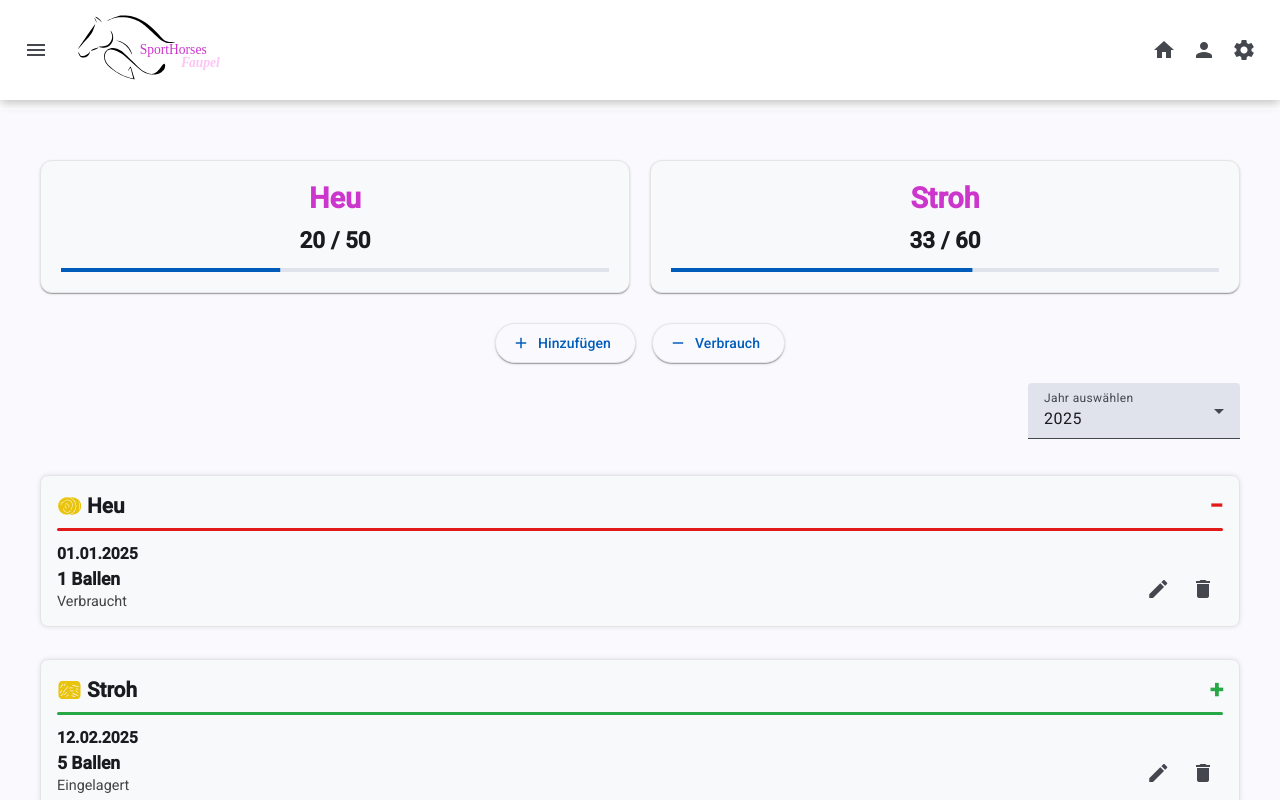
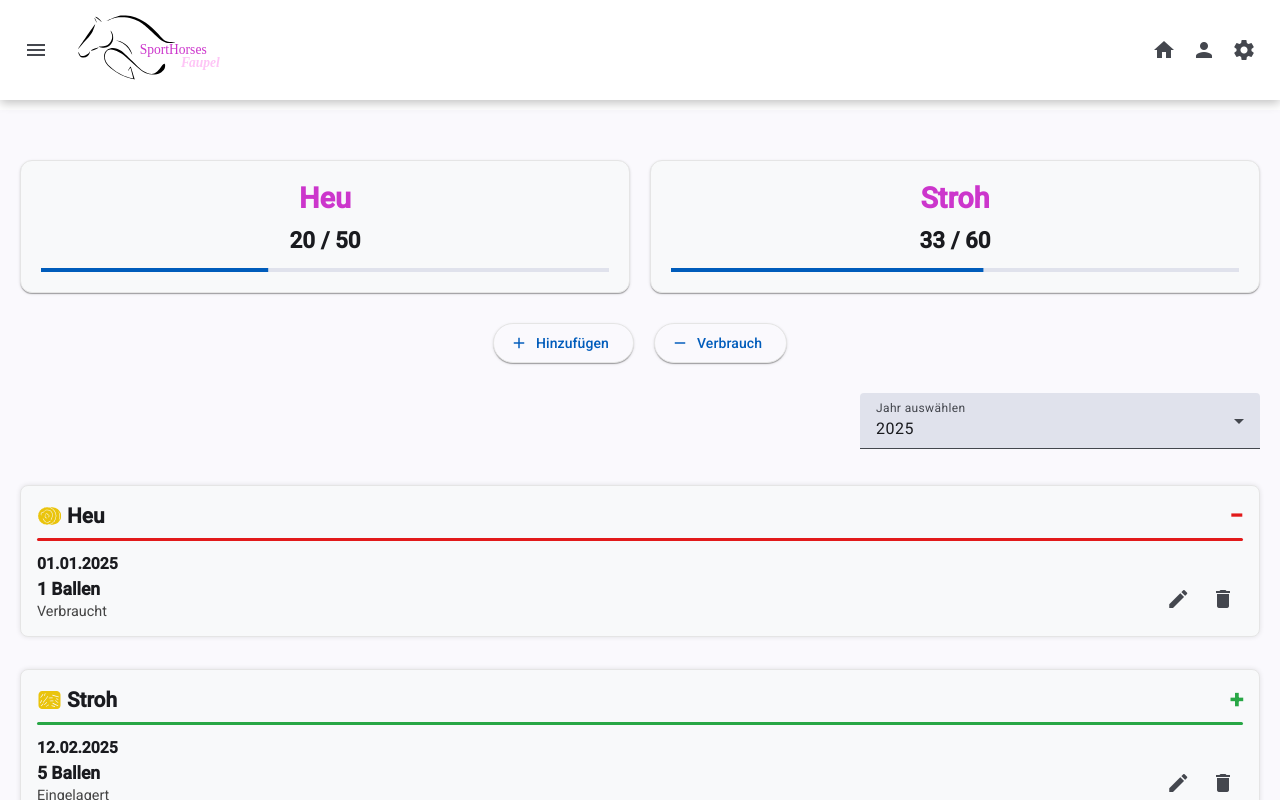
Before and after one commit to FabienneFaupel/sporthorses, an Angular app: page /feed in a window 1280 px wide. Built offline with nearby package versions, Linux system fonts and the light colour scheme.

Commit message:
design passt- add und remove btn funktion fehlt und preis bei add

```diff
--- a/src/app/pages/horse-feed-page/horse-feed-page.component.html
+++ b/src/app/pages/horse-feed-page/horse-feed-page.component.html
@@ -1,3 +1,5 @@
+<body>
+
 <div class="feed-container">
 
   <!-- Heu Card -->
@@ -87,3 +89,5 @@
   </div>
 </div>
 </div>
+
+</body>
--- a/src/app/pages/horse-feed-page/horse-feed-page.component.scss
+++ b/src/app/pages/horse-feed-page/horse-feed-page.component.scss
@@ -1,4 +1,8 @@
 @import '../../styles/colors.scss';
+
+body {
+min-width: 300px;
+}
 
 
 .feed-container {
@@ -7,7 +11,7 @@
   gap: 20px;
   margin: 30px auto;
   width: 100%;
-  max-width: 1200px;
+  max-width: 1500px;
 
   .feed-card {
     flex: 1; // Nimmt den verfügbaren Platz gleichmäßig ein
@@ -17,6 +21,7 @@
     padding: 20px;
     background-color: #f8f9fa;
     border: solid 1px #e5e5e5;
+    min-width: 150px;
 
     h2 {
       margin-bottom: 12px;
@@ -24,9 +29,6 @@
       font-size: 1.8rem;
       color: $secondarycolor;
     }
-
-
-
 
     .feed-value {
         display: flex;
@@ -43,7 +45,7 @@
   }
 
   // Responsiv: untereinander bei kleiner Breite
-  @media (max-width: 200px) {
+  @media (max-width: 250px) {
     flex-direction: column;
   }
 }
@@ -51,7 +53,7 @@
 .feed-actions {
   display: flex;
   justify-content: center;
-  gap: 16px;
+  gap: 20px;
   margin: 20px auto;
 }
 
@@ -61,10 +63,16 @@
 
 .year-filter {
   width: 100%;
-  max-width: 1200px;
+  max-width: 1500px;
   display: flex;
   justify-content: flex-end;
   margin: 0px auto;
+  margin-top: 30px;
+
+  mat-form-field {
+    width: 100%;
+    max-width: 400px;
+  }
 }
 
 
@@ -72,7 +80,7 @@
   display: flex;
   flex-direction: column;
   width: 100%;
-  max-width: 1200px;
+  max-width: 1500px;
   margin: 0px auto;
 }
 
```
